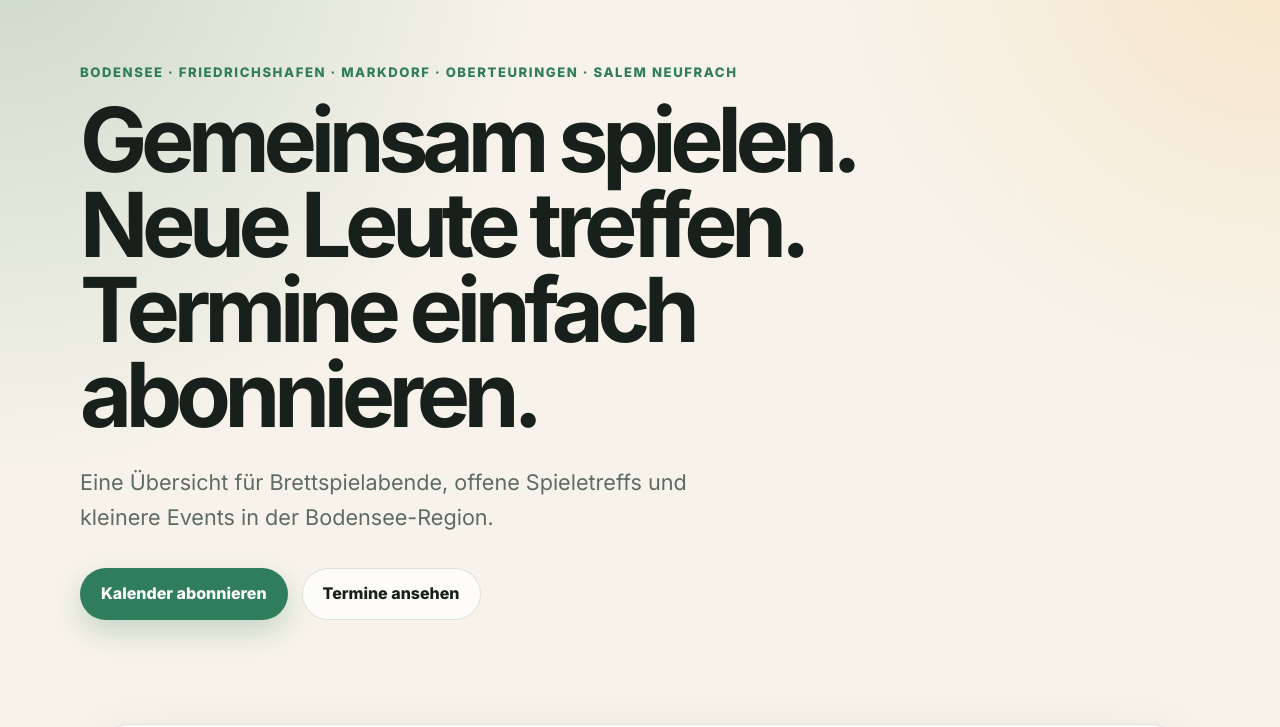
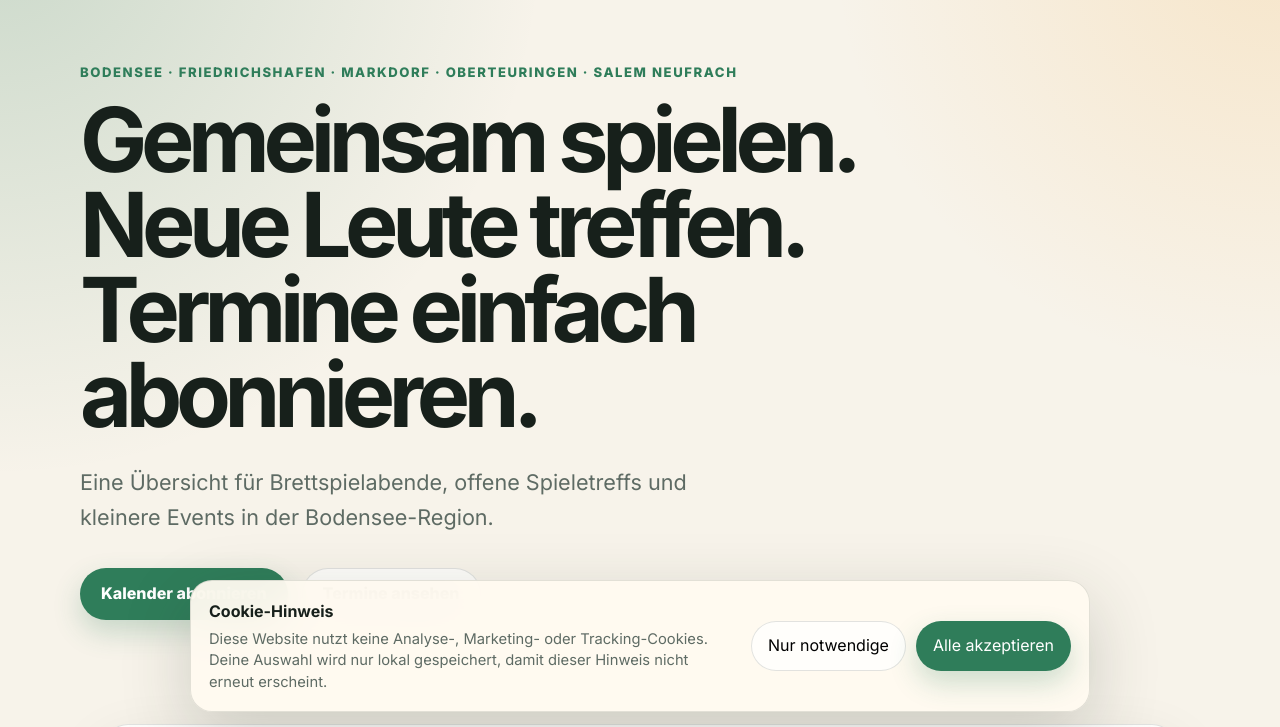
Before and after one commit to kaulbersch/kaulbersch.github.io, a plain HTML site: page brettspielbodensee/index.html in a window 1280 px wide. Shown: the part 68-795 px from the top of the page. Drawn offline with Linux system fonts and the light colour scheme.

Commit message:
Add cookie banner styles to styles.css

```diff
--- a/brettspielbodensee/styles.css
+++ b/brettspielbodensee/styles.css
@@ -243,6 +243,71 @@ footer {
   color: var(--muted);
 }
 
+.cookie-banner {
+  position: fixed;
+  left: 50%;
+  bottom: 20px;
+  z-index: 100;
+  display: grid;
+  grid-template-columns: minmax(0, 1fr) auto;
+  gap: 18px;
+  align-items: center;
+  width: min(calc(100% - 32px), 900px);
+  padding: 18px;
+  border: 1px solid var(--line);
+  border-radius: 22px;
+  background: rgba(255, 250, 241, 0.94);
+  box-shadow: 0 22px 70px rgba(38, 48, 40, 0.2);
+  backdrop-filter: blur(20px);
+  transform: translateX(-50%);
+}
+
+.cookie-banner[hidden] {
+  display: none;
+}
+
+.cookie-copy strong {
+  display: block;
+  margin-bottom: 4px;
+  font-size: 1rem;
+}
+
+.cookie-copy p {
+  margin: 0;
+  color: var(--muted);
+  font-size: 0.92rem;
+  line-height: 1.45;
+}
+
+.cookie-actions {
+  display: flex;
+  flex-wrap: wrap;
+  gap: 10px;
+  justify-content: flex-end;
+}
+
+.cookie-button {
+  min-height: 44px;
+  padding: 11px 16px;
+  cursor: pointer;
+  font: inherit;
+}
+
+@media (max-width: 760px) {
+  .cookie-banner {
+    grid-template-columns: 1fr;
+    bottom: 12px;
+  }
+
+  .cookie-actions {
+    justify-content: stretch;
+  }
+
+  .cookie-actions .button {
+    flex: 1 1 180px;
+  }
+}
+
 @media (max-width: 800px) {
   .hero {
     min-height: auto;
```
